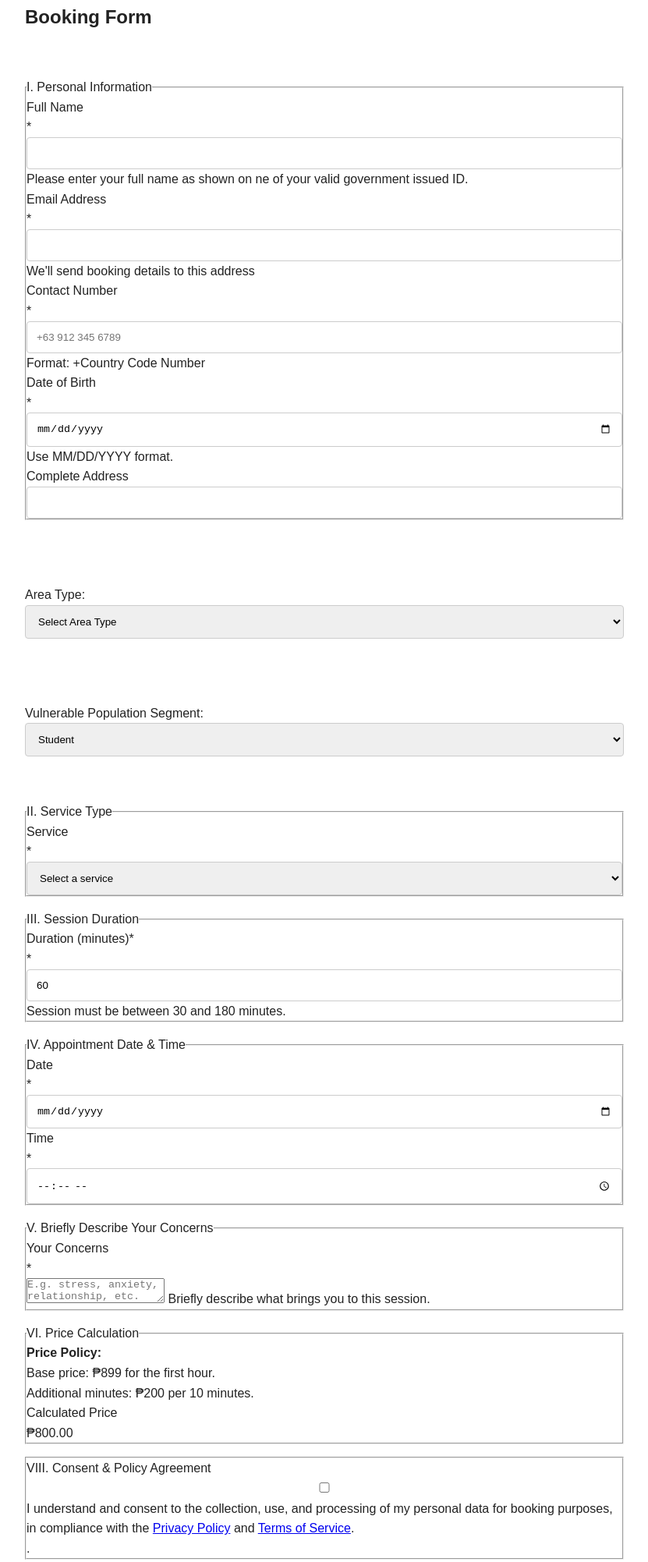
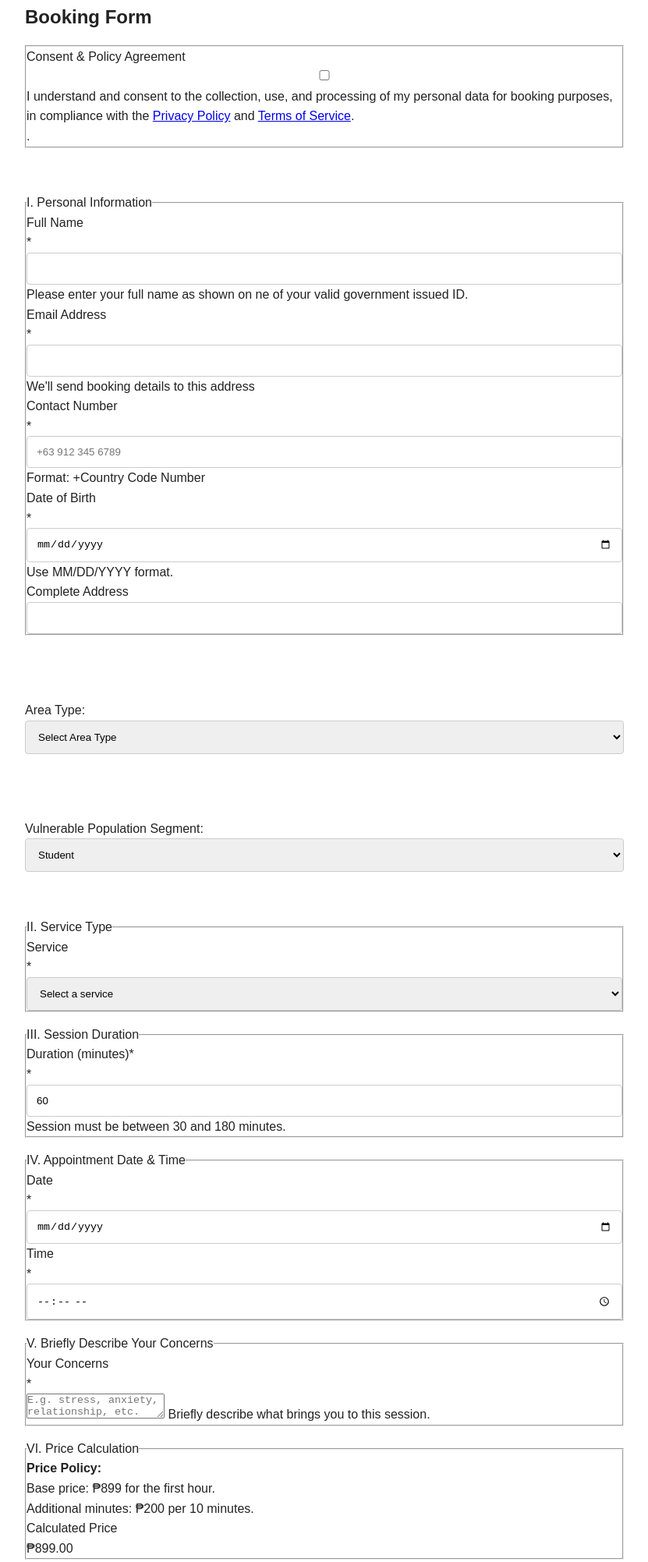
Before and after one commit to cognitioplus/home, a plain HTML site: page booking.html in a window 1280 px wide. Shown: the part 160-2163 px from the top of the page at 78% size, without its empty margins (224-1055 px from the left). Drawn offline with Linux system fonts and the light colour scheme.

Commit message:
booking.html
Signed-off-by: cognitioplus <132303904+cognitioplus@users.noreply.github.com>

```diff
--- a/booking.html
+++ b/booking.html
@@ -31,7 +31,17 @@
         <form id="bookingForm" aria-labelledby="bookingFormTitle" autocomplete="on" novalidate>
             <h2 id="bookingFormTitle">Booking Form</h2>
 
-            <!-- Section I: Personal Information -->
+
+
+            <!-- Section I: Personal Information --><!-- Section VIII: Consent & Policy Agreement -->
+            <fieldset>
+		<div>
+                <legend>Consent & Policy Agreement</legend>
+                <input type="checkbox" id="consent" name="consent" required aria-required="true">
+                <label for="consent"> <p>I understand and consent to the collection, use, and processing of my personal data for booking purposes, in compliance with the
+  <a href="https://cognitio-plus.appimize.app/privacy-policy" target="_blank" rel="noopener noreferrer">Privacy Policy</a> and <a href="https://cognitio-plus.appimize.app/terms-of-services" target="_blank" rel="noopener noreferrer">Terms of Service</a>.</p>.
+            </label></div>
+            </fieldset>
           <br>
 		<fieldset>
                 <legend>I. Personal Information</legend>
@@ -160,19 +170,10 @@
                 </p>
 		<div>
                 <label for="calculatedPrice">Calculated Price</label>
-                <output id="calculatedPrice" name="calculatedPrice" for="duration" aria-live="polite">₱800.00</output>
+                <output id="calculatedPrice" name="calculatedPrice" for="duration" aria-live="polite">₱899.00</output>
 		</div>
             </fieldset>
 
-            <!-- Section VIII: Consent & Policy Agreement -->
-            <fieldset>
-		<div>
-                <legend>VIII. Consent & Policy Agreement</legend>
-                <input type="checkbox" id="consent" name="consent" required aria-required="true">
-                <label for="consent"> <p>I understand and consent to the collection, use, and processing of my personal data for booking purposes, in compliance with the
-  <a href="https://cognitio-plus.appimize.app/privacy-policy" target="_blank" rel="noopener noreferrer">Privacy Policy</a> and <a href="https://cognitio-plus.appimize.app/terms-of-services" target="_blank" rel="noopener noreferrer">Terms of Service</a>.</p>.
-            </label></div>
-            </fieldset>
 
             <!-- Error Message -->
             <div id="errorMsg" role="alert" aria-live="assertive"></div>
@@ -181,8 +182,12 @@
             <button type="submit" id="submitBtn">Book Now</button>
         </form>
     </main>
-    <!-- Service Worker Registration -->
-    <script>
+
+</body>
+</html>
+<script> <link rel="booking-script.js"></script>
+<!-- Service Worker Registration -->
+ <script>
     if ('booking-sw.js' in navigator) {
         window.addEventListener('load', () => {
             navigator.booking-serviceWorker.register('booking-sw.js')
@@ -194,8 +199,4 @@
                     'Offline features are unavailable: Service Worker registration failed.';
                 console.error('Service Worker registration failed:', err);
             });
-        });
-    }
-    </script>
-</body>
-</html>
+});
```
